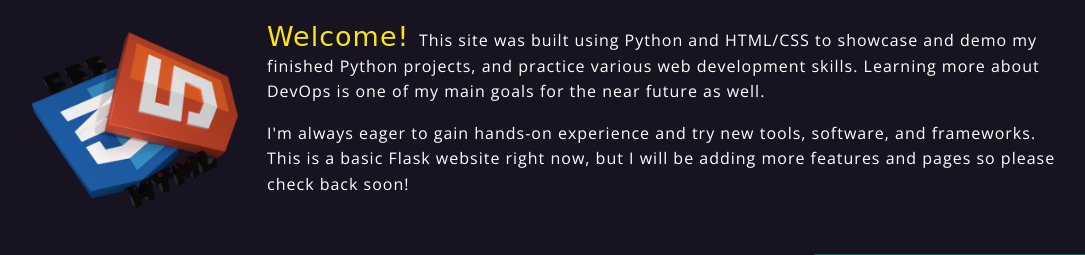
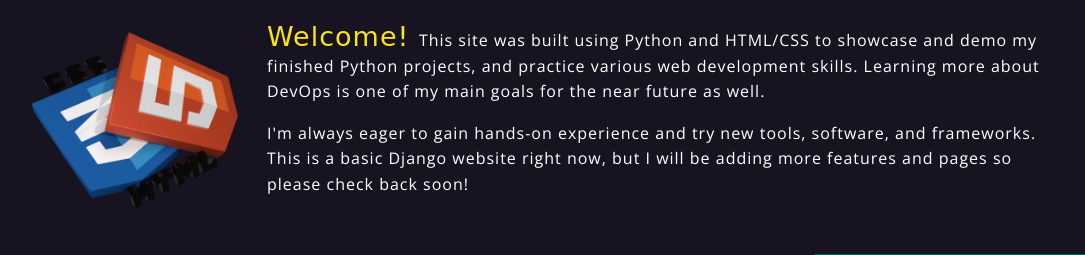
Before and after one commit to nebracy/django-portfolio-website, a Django app: page / in a window 1280 px wide. Shown: the part 904-1159 px from the top of the page, without its empty margins (68-1153 px from the left). Run offline with Django 4.2, Linux system fonts and the light colour scheme; data that the repository does not hold is empty; some libraries are stand-ins or nearby versions; some web fonts are replaced.

Commit message:
Make small update to About Me description

```diff
--- a/templates/home/index.html
+++ b/templates/home/index.html
@@ -24,7 +24,7 @@
                 <div class="about__content">
                     <div class="about__text text">
                         <p><b class="boldcolor welcome">Welcome! </b>This site was built using Python and HTML/CSS to showcase and demo my finished Python projects, and practice various web development skills. Learning more about DevOps is one of my main goals for the near future as well.</p>
-                        <p>I'm always eager to gain hands-on experience and try new tools, software, and frameworks. This is a basic Flask website right now, but I will be adding more features and pages so please check back soon!</p>
+                        <p>I'm always eager to gain hands-on experience and try new tools, software, and frameworks. This is a basic Django website right now, but I will be adding more features and pages so please check back soon!</p>
                     </div>
                 </div>
             </div>
```
